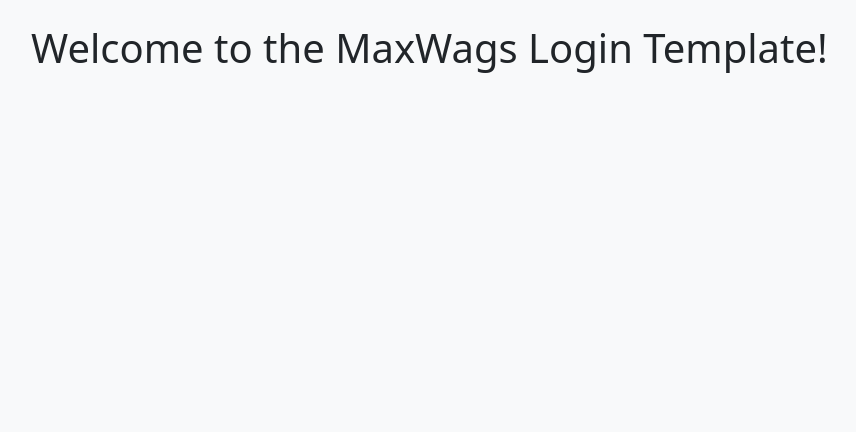
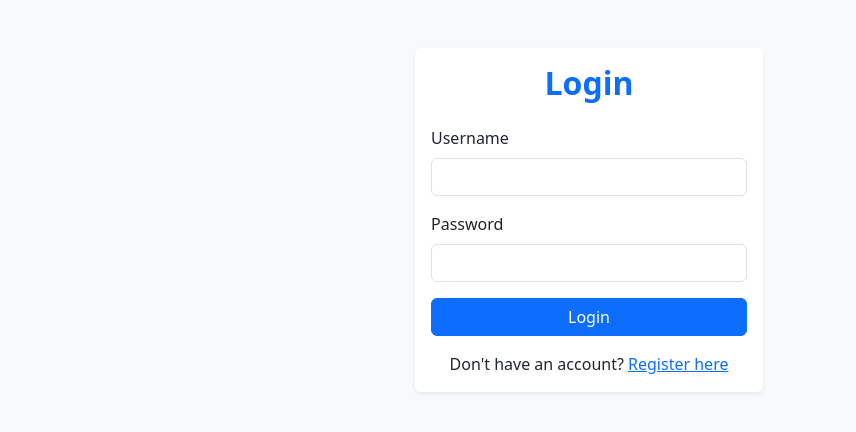
Before and after one commit to FollowRob/MaxWags_Capstone_Project, a Django app: page /login/ in a window 1280 px wide. Shown: the part 56-488 px from the top of the page, without its empty margins (51-907 px from the left). Run offline with Django 5.2, Linux system fonts and the light colour scheme; some libraries are stand-ins or nearby versions.

Commit message:
add functionality to login page

```diff
--- a/templates/login.html
+++ b/templates/login.html
@@ -1,5 +1,42 @@
 {% extends "base.html" %}
+{% load static %}
 
 {% block content %}
-<h1>Welcome to the MaxWags Login Template!</h1>
+<div class="container mt-5">
+  <div class="row justify-content-center">
+    <div class="col-md-6 col-lg-4">
+      <div class="card shadow-sm border-0">
+        <div class="card-body">
+          <h2 class="text-center mb-4 fw-bold text-primary">Login</h2>
+
+          <form method="POST">
+            {% csrf_token %}
+
+            <!-- Username entry-->
+            <div class="mb-3">
+              <label for="username" class="form-label">Username</label>
+              <input type="text" class="form-control" id="username" name="username" required>
+            </div>
+
+            <!-- Password enty -->
+            <div class="mb-3">
+              <label for="password" class="form-label">Password</label>
+              <input type="password" class="form-control" id="password" name="password" required>
+            </div>
+
+            <div class="d-grid gap-2">
+              <button type="submit" class="btn btn-primary">Login</button>
+            </div>
+          </form>
+
+          <div class="mt-3 text-center">
+            <p class="mb-0">Don't have an account?
+              <a href="{% url 'register' %}" class="text-primary">Register here</a>
+            </p>
+          </div>
+        </div>
+      </div>
+    </div>
+  </div>
+</div>
 {% endblock %}
```
